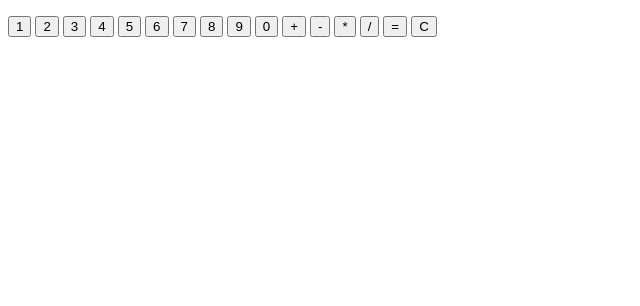
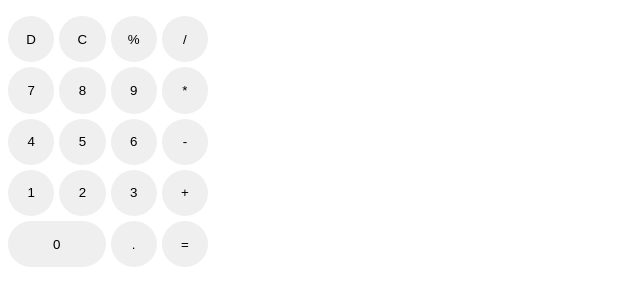
Before and after one commit to CCHQSA/javascript-learning, a plain HTML site: page Calculator/calculator.html in a window 1280 px wide. Shown: the whole page, without its empty margins (0-640 px from the left). Drawn offline with Linux system fonts and the light colour scheme.

Commit message:
Added: functional, style

```diff
--- a/Calculator/calculator.html
+++ b/Calculator/calculator.html
@@ -3,25 +3,58 @@
   <head>
     <meta charset="UTF-8">
     <title>Calculator</title>
+    <style>
+      .buttons-container {
+        width: 200px;
+        display: grid;
+        grid-template-columns: repeat(4, 1fr);
+        grid-template-rows: repeat(5, 1fr);
+        column-gap: 5px;
+        row-gap: 5px;
+      }
+
+      .calculator-button {
+        width: 100%;
+        aspect-ratio: 1 / 1;
+        border-radius: 50%;
+        border: none;
+      }
+
+      .calculator-button-zero {
+        width: 100%;
+        height: 100%;
+        grid-column: span 2;
+        border-radius: 1000px;
+        border: none;
+      }
+
+
+    </style>
   </head>
   <body>
     <p class="calculator-row"></p>
-    <button class="calculator-button" onclick="calculate('1')">1</button>
-    <button class="calculator-button" onclick="calculate('2')">2</button>
-    <button class="calculator-button" onclick="calculate('3')">3</button>
-    <button class="calculator-button" onclick="calculate('4')">4</button>
-    <button class="calculator-button" onclick="calculate('5')">5</button>
-    <button class="calculator-button" onclick="calculate('6')">6</button>
-    <button class="calculator-button" onclick="calculate('7')">7</button>
-    <button class="calculator-button" onclick="calculate('8')">8</button>
-    <button class="calculator-button" onclick="calculate('9')">9</button>
-    <button class="calculator-button" onclick="calculate('0')">0</button>
-    <button class="calculator-button" onclick="calculate('+')">+</button>
-    <button class="calculator-button" onclick="calculate('-')">-</button>
-    <button class="calculator-button" onclick="calculate('*')">*</button>
-    <button class="calculator-button" onclick="calculate('/')">/</button>
-    <button class="calculator-button" onclick="getRes()">=</button>
-    <button class="calculator-button" onclick="clearDisplay()">C</button>
+      <div class="buttons-container">
+        <button class="calculator-button operation-button" onclick="deleteLast()">D</button>
+        <button class="calculator-button operation-button" onclick="clearDisplay()">C</button>
+        <button class="calculator-button operation-button" onclick="calculate('%')">%</button>
+        <button class="calculator-button operation-button" onclick="calculate('/')">/</button>
+        <button class="calculator-button" onclick="calculate('7')">7</button>
+        <button class="calculator-button" onclick="calculate('8')">8</button>
+        <button class="calculator-button" onclick="calculate('9')">9</button>
+        <button class="calculator-button operation-button" onclick="calculate('*')">*</button>
+        <button class="calculator-button" onclick="calculate('4')">4</button>
+        <button class="calculator-button" onclick="calculate('5')">5</button>
+        <button class="calculator-button" onclick="calculate('6')">6</button>
+        <button class="calculator-button operation-button" onclick="calculate('-')">-</button>
+        <button class="calculator-button" onclick="calculate('1')">1</button>
+        <button class="calculator-button" onclick="calculate('2')">2</button>
+        <button class="calculator-button" onclick="calculate('3')">3</button>
+        <button class="calculator-button operation-button" onclick="calculate('+')">+</button>
+        <button class="calculator-button-zero" onclick="calculate('0')">0</button>
+        <button class="calculator-button operation-button" onclick="calculate('.')">.</button>
+        <button class="calculator-button operation-button" onclick="getRes()">=</button>
+
+    </div>
     <script src="simpleCalculator.js" defer></script>
   </body>
 </html>
--- a/Calculator/simpleCalculator.js
+++ b/Calculator/simpleCalculator.js
@@ -26,3 +26,8 @@ function clearDisplay() {
     expression = "";
     display.textContent = expression;
 }
+
+function deleteLast() {
+    expression = expression.slice(0, -1);
+    display.textContent = expression;
+}
```
